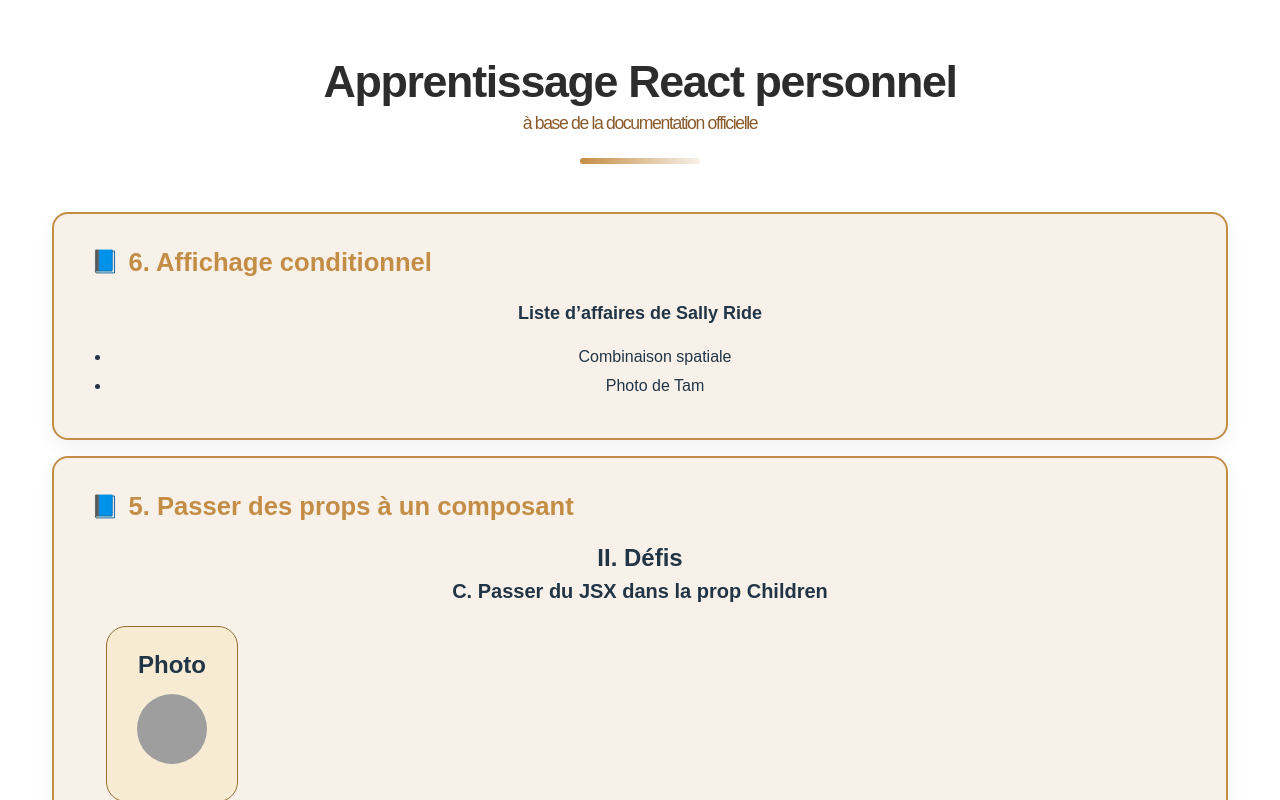
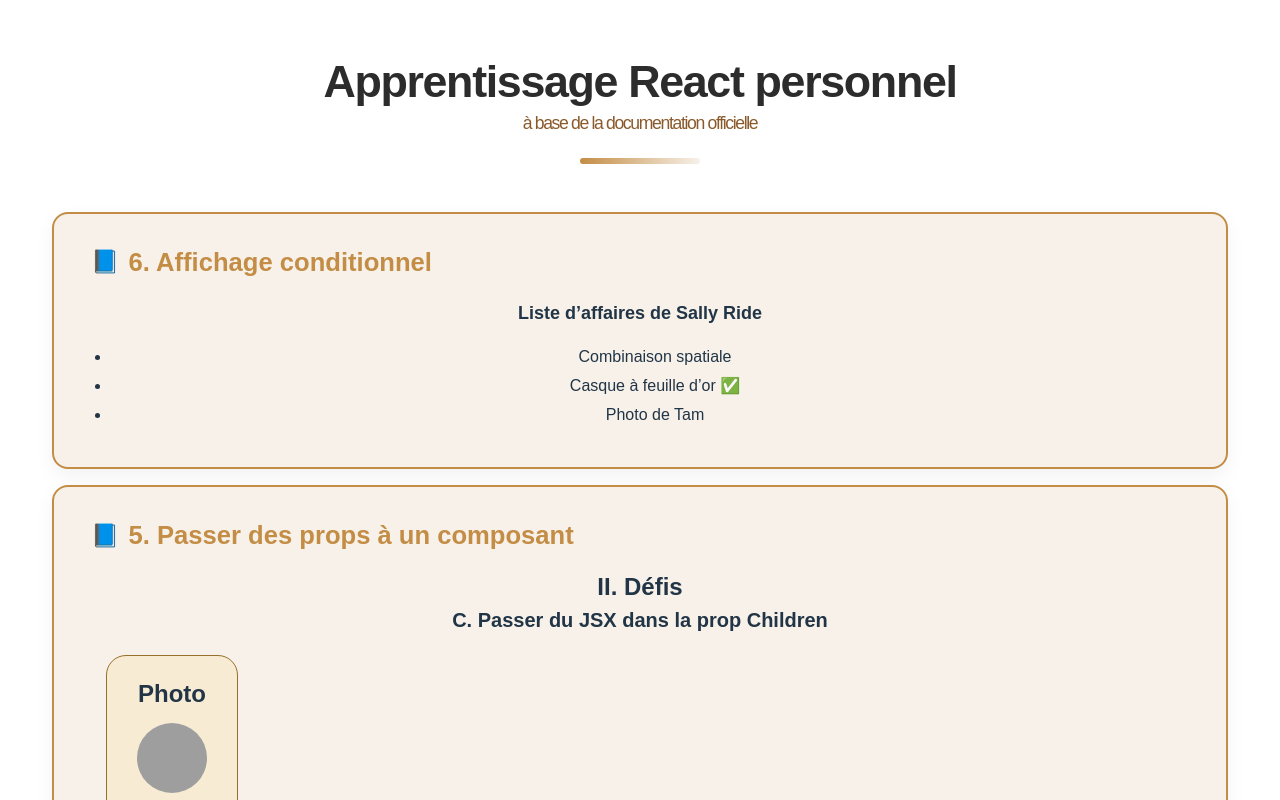
Before and after one commit to Patience-Kori1/auto-traning-react, a React (Vite) app: page / in a window 1280 px wide. Shown: the top 800 px of the page. Built offline with nearby package versions, Linux system fonts and the light colour scheme; grey boxes are pictures that could not be loaded.

Commit message:
feat(conditional-rendering): implement conditional rendering using ternary operator (DRY) - Refactored Item component - Used ternary operator directly inside JSX - Removed multiple return branches to respect DRY principle - Maintained a single <li> element in the DOM

```diff
--- a/src/components/2_Describing_UI/6_Affichage_Conditionnel.jsx
+++ b/src/components/2_Describing_UI/6_Affichage_Conditionnel.jsx
@@ -8,10 +8,18 @@
     // return <li className="item">{name}</li>;
 
     // 2. Rendu conditionnel avec une possibilité d'exclure en le rendant nulle ou inclure des portions de JSX
-    if (isPacked) {
-        return null;
-    }
-    return <li className="item">{name}</li>;
+    // if (isPacked) {
+    //     return null;
+    // }
+    // return <li className="item">{name}</li>;
+
+    // 3. Rendu conditionnel utilisant un ternaire avec la possibilité d'exclure et d'inclure en respectant le DRY sans aujouté aussi une nouvel branche dans le DOM
+    return (
+    <li className="item">
+        {isPacked ? name + ' ✅' : name}
+    </li>
+    );
+
 
 }
 
```
